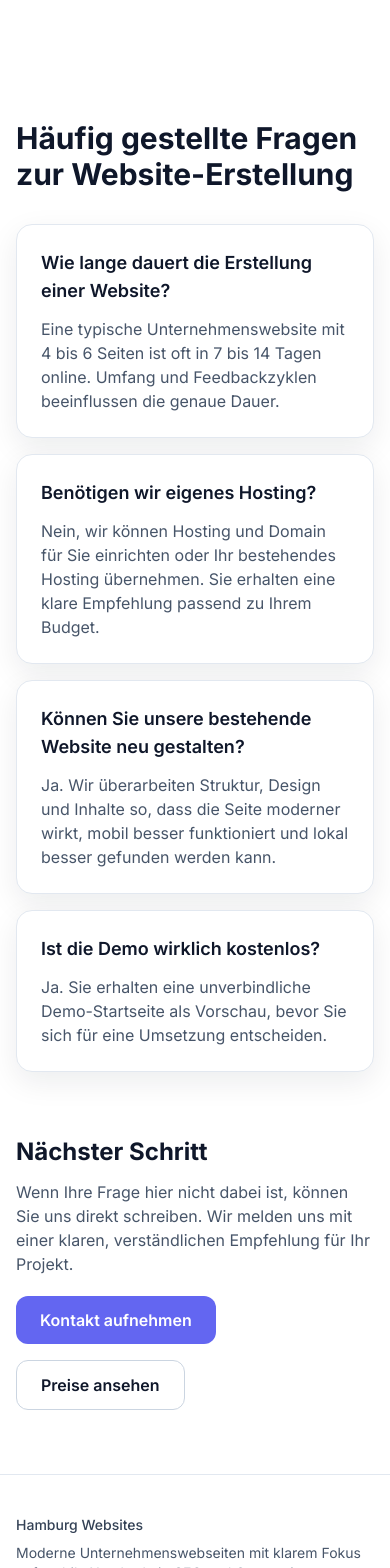
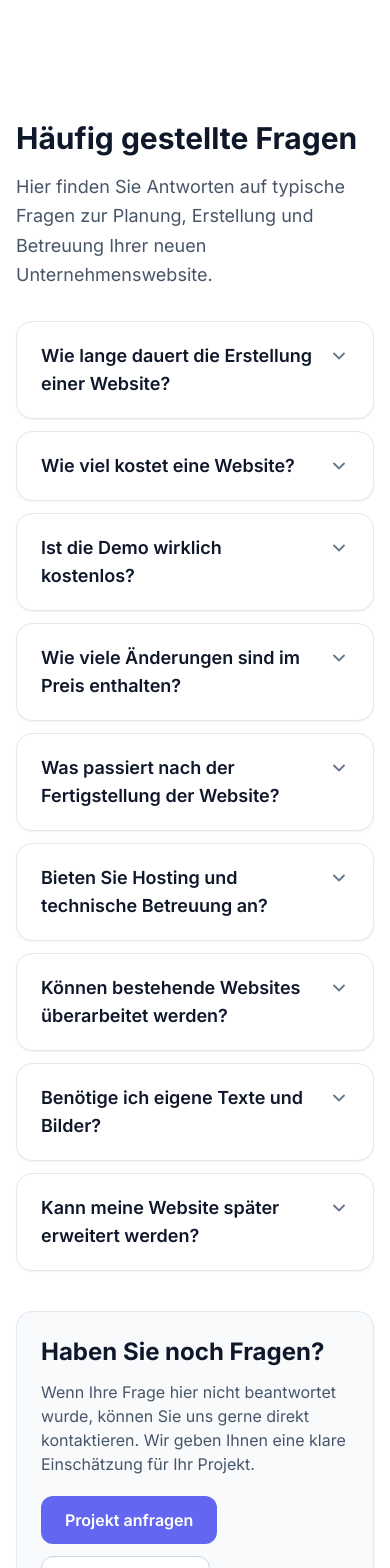
Before and after one commit to VonBismark1871/Hamburg-Website, a Next.js app: page /faq in a window 390 px wide. Shown: the part 420-1988 px from the top of the page. Built offline with nearby package versions, Linux system fonts and the light colour scheme.

Commit message:
Refactor FAQ section with accordion, expanded content, and schema support

```diff
--- a/components/FAQ.jsx
+++ b/components/FAQ.jsx
@@ -1,70 +1,132 @@
 import Link from 'next/link';
-import { motion } from 'framer-motion';
 
 export const faqItems = [
   {
     question: 'Wie lange dauert die Erstellung einer Website?',
-    answer:
-      'Eine typische Unternehmenswebsite mit 4 bis 6 Seiten ist oft in 7 bis 14 Tagen online. Umfang und Feedbackzyklen beeinflussen die genaue Dauer.'
+    answerText:
+      'Die Erstellung einer typischen Unternehmenswebsite dauert in der Regel zwischen 7 und 14 Tagen. Der genaue Zeitraum hängt vom Umfang der Inhalte, der Seitenanzahl und den Feedbackschleifen ab.'
   },
   {
-    question: 'Benötigen wir eigenes Hosting?',
-    answer:
-      'Nein, wir können Hosting und Domain für Sie einrichten oder Ihr bestehendes Hosting übernehmen. Sie erhalten eine klare Empfehlung passend zu Ihrem Budget.'
-  },
-  {
-    question: 'Können Sie unsere bestehende Website neu gestalten?',
-    answer:
-      'Ja. Wir überarbeiten Struktur, Design und Inhalte so, dass die Seite moderner wirkt, mobil besser funktioniert und lokal besser gefunden werden kann.'
+    question: 'Wie viel kostet eine Website?',
+    answerText:
+      'Die meisten Projekte bewegen sich je nach Umfang zwischen etwa 400 € und 1.500 €. Eine genauere Übersicht über typische Projektbudgets finden Sie auf unserer Preisübersicht.',
+    answer: (
+      <>
+        Die meisten Projekte bewegen sich je nach Umfang zwischen etwa 400 € und 1.500 €. Eine genauere Übersicht über
+        typische Projektbudgets finden Sie auf unserer{' '}
+        <Link href="/preise" className="font-medium text-accent underline-offset-4 hover:underline">
+          Preisübersicht
+        </Link>
+        .
+      </>
+    )
   },
   {
     question: 'Ist die Demo wirklich kostenlos?',
-    answer:
-      'Ja. Sie erhalten eine unverbindliche Demo-Startseite als Vorschau, bevor Sie sich für eine Umsetzung entscheiden.'
+    answerText:
+      'Ja. Sie erhalten eine unverbindliche Demo-Vorschau, damit Sie Stil, Struktur und Aufbau Ihrer möglichen Website sehen können, bevor Sie sich für eine Umsetzung entscheiden.'
+  },
+  {
+    question: 'Wie viele Änderungen sind im Preis enthalten?',
+    answerText:
+      'Je nach Paket sind ein bis zwei Korrekturschleifen enthalten. Nach Fertigstellung erhalten Sie außerdem eine Prüfungsphase von bis zu 7 Tagen, in der kleinere Anpassungen vorgenommen werden können.'
+  },
+  {
+    question: 'Was passiert nach der Fertigstellung der Website?',
+    answerText:
+      'Nach der Veröffentlichung können Sie Ihre Website selbst verwalten oder optional eine laufende Betreuung buchen. Mehr Informationen dazu finden Sie im Bereich Websitepflege und Hosting.',
+    answer: (
+      <>
+        Nach der Veröffentlichung können Sie Ihre Website selbst verwalten oder optional eine laufende Betreuung
+        buchen. Mehr Informationen dazu finden Sie im Bereich{' '}
+        <Link href="/preise" className="font-medium text-accent underline-offset-4 hover:underline">
+          Websitepflege und Hosting
+        </Link>
+        .
+      </>
+    )
+  },
+  {
+    question: 'Bieten Sie Hosting und technische Betreuung an?',
+    answerText:
+      'Ja. Auf Wunsch übernehmen wir Hosting, technische Betreuung sowie kleinere Inhaltsanpassungen im Rahmen einer monatlichen Websitepflege.'
+  },
+  {
+    question: 'Können bestehende Websites überarbeitet werden?',
+    answerText:
+      'Ja. Bestehende Websites können modernisiert, strukturell verbessert und für mobile Geräte sowie Suchmaschinen optimiert werden.'
+  },
+  {
+    question: 'Benötige ich eigene Texte und Bilder?',
+    answerText:
+      'Idealerweise stellen Sie Texte und Bilder bereit. Falls nötig unterstützen wir jedoch bei Struktur, Formulierung und Bildauswahl.'
+  },
+  {
+    question: 'Kann meine Website später erweitert werden?',
+    answerText:
+      'Ja. Websites werden so aufgebaut, dass sie später um zusätzliche Seiten, Inhalte oder Funktionen erweitert werden können.'
   }
 ];
 
 export default function FAQ({
   headingTag = 'h2',
-  title = 'Häufig gestellte Fragen zur Website-Erstellung',
+  title = 'Häufig gestellte Fragen',
+  intro = 'Hier finden Sie Antworten auf typische Fragen zur Planung, Erstellung und Betreuung Ihrer neuen Unternehmenswebsite.',
   sectionId = 'faq',
   items = faqItems,
-  cta
+  showFinalCta = true
 }) {
   const Heading = headingTag;
 
   return (
     <section className="section-container section-spacing" id={sectionId} aria-labelledby="faq-heading">
-      <motion.div
-        initial={{ opacity: 0, y: 16 }}
-        whileInView={{ opacity: 1, y: 0 }}
-        viewport={{ once: true }}
-        transition={{ duration: 0.45 }}
-      >
-        <Heading id="faq-heading" className="mb-4 text-3xl font-bold text-slateBlue">
-          {title}
-        </Heading>
-        {cta ? (
-          <Link href={cta.href} className="inline-flex text-sm font-semibold text-indigo-700 transition hover:text-indigo-600">
-            {cta.label}
-          </Link>
-        ) : null}
-      </motion.div>
-      <div className="mt-8 space-y-4">
-        {items.map((item, i) => (
-          <motion.article
+      <Heading id="faq-heading" className="text-3xl font-bold text-slateBlue">
+        {title}
+      </Heading>
+      <p className="mt-4 max-w-3xl text-lg leading-relaxed text-slate-600">{intro}</p>
+
+      <div className="mt-8 space-y-3">
+        {items.map((item) => (
+          <details
             key={item.question}
-            initial={{ opacity: 0, y: 12 }}
-            whileInView={{ opacity: 1, y: 0 }}
-            viewport={{ once: true, amount: 0.5 }}
-            transition={{ duration: 0.35, delay: i * 0.06 }}
-            className="card"
+            className="group rounded-2xl border border-slate-200 bg-white px-6 py-5 shadow-sm transition hover:border-slate-300 hover:shadow"
           >
-            <h2 className="text-lg font-semibold text-slateBlue">{item.question}</h2>
-            <p className="mt-3 text-slate-600">{item.answer}</p>
-          </motion.article>
+            <summary className="flex cursor-pointer list-none items-start justify-between gap-4">
+              <h3 className="text-lg font-semibold text-slateBlue">{item.question}</h3>
+              <svg
+                className="mt-1 h-5 w-5 shrink-0 text-slate-500 transition-transform duration-200 group-open:rotate-180"
+                viewBox="0 0 20 20"
+                fill="none"
+                aria-hidden="true"
+              >
+                <path d="M5 7.5L10 12.5L15 7.5" stroke="currentColor" strokeWidth="1.8" strokeLinecap="round" />
+              </svg>
+            </summary>
+            <p className="mt-4 pr-8 leading-relaxed text-slate-600">{item.answer ?? item.answerText}</p>
+          </details>
         ))}
       </div>
+
+      {showFinalCta ? (
+        <div className="mt-10 rounded-2xl border border-slate-200 bg-slate-50 p-6 shadow-sm sm:p-8">
+          <h3 className="text-2xl font-bold text-slateBlue">Haben Sie noch Fragen?</h3>
+          <p className="mt-3 max-w-3xl text-slate-600">
+            Wenn Ihre Frage hier nicht beantwortet wurde, können Sie uns gerne direkt kontaktieren. Wir geben Ihnen
+            eine klare Einschätzung für Ihr Projekt.
+          </p>
+          <div className="mt-5 flex flex-wrap gap-3">
+            <Link href="/kontakt" className="rounded-xl bg-accent px-6 py-3 font-semibold text-white transition hover:bg-indigo-500">
+              Projekt anfragen
+            </Link>
+            <Link
+              href="/preise"
+              className="rounded-xl border border-slate-300 bg-white px-6 py-3 font-semibold text-slateBlue transition hover:border-accent hover:text-accent"
+            >
+              Preise ansehen
+            </Link>
+          </div>
+        </div>
+      ) : null}
     </section>
   );
 }
--- a/lib/seo.js
+++ b/lib/seo.js
@@ -34,7 +34,7 @@ export function faqSchema(items = []) {
       name: item.question,
       acceptedAnswer: {
         '@type': 'Answer',
-        text: item.answer
+        text: item.answerText || (typeof item.answer === 'string' ? item.answer : '')
       }
     }))
   };
--- a/pages/faq.js
+++ b/pages/faq.js
@@ -1,4 +1,3 @@
-import Link from 'next/link';
 import FAQ, { faqItems } from '../components/FAQ';
 import Footer from '../components/Footer';
 import Header from '../components/Header';
@@ -28,23 +27,6 @@ export default function FaqPage() {
 
         <FAQ headingTag="h2" sectionId="faq-content" items={faqItems} />
 
-        <section className="section-container pb-16" aria-labelledby="faq-next-heading">
-          <h2 id="faq-next-heading" className="text-2xl font-bold text-slateBlue">
-            Nächster Schritt
-          </h2>
-          <p className="mt-3 max-w-3xl text-slate-600">
-            Wenn Ihre Frage hier nicht dabei ist, können Sie uns direkt schreiben. Wir melden uns mit einer klaren,
-            verständlichen Empfehlung für Ihr Projekt.
-          </p>
-          <div className="mt-5 flex flex-wrap gap-4">
-            <Link href="/kontakt" className="rounded-xl bg-accent px-6 py-3 font-semibold text-white transition hover:bg-indigo-500">
-              Kontakt aufnehmen
-            </Link>
-            <Link href="/preise" className="rounded-xl border border-slate-300 px-6 py-3 font-semibold text-slateBlue transition hover:border-accent hover:text-accent">
-              Preise ansehen
-            </Link>
-          </div>
-        </section>
       </main>
       <Footer />
     </>
--- a/pages/index.js
+++ b/pages/index.js
@@ -17,7 +17,6 @@ const relatedLinks = [
   { href: '/kontakt', label: 'Kontaktaufnahme' }
 ];
 
-const faqPreviewItems = faqItems.slice(0, 3);
 
 export default function HomePage() {
   return (
@@ -69,7 +68,7 @@ export default function HomePage() {
 
         <AboutSection cta={{ href: '/ueber-uns', label: 'Mehr über Hamburg Websites' }} />
 
-        <FAQ items={faqPreviewItems} cta={{ href: '/faq', label: 'Alle Fragen ansehen' }} />
+        <FAQ items={faqItems} />
 
         <section className="section-container pb-16" aria-labelledby="internal-links-heading">
           <h2 id="internal-links-heading" className="text-2xl font-bold text-slateBlue sm:text-3xl">
```
